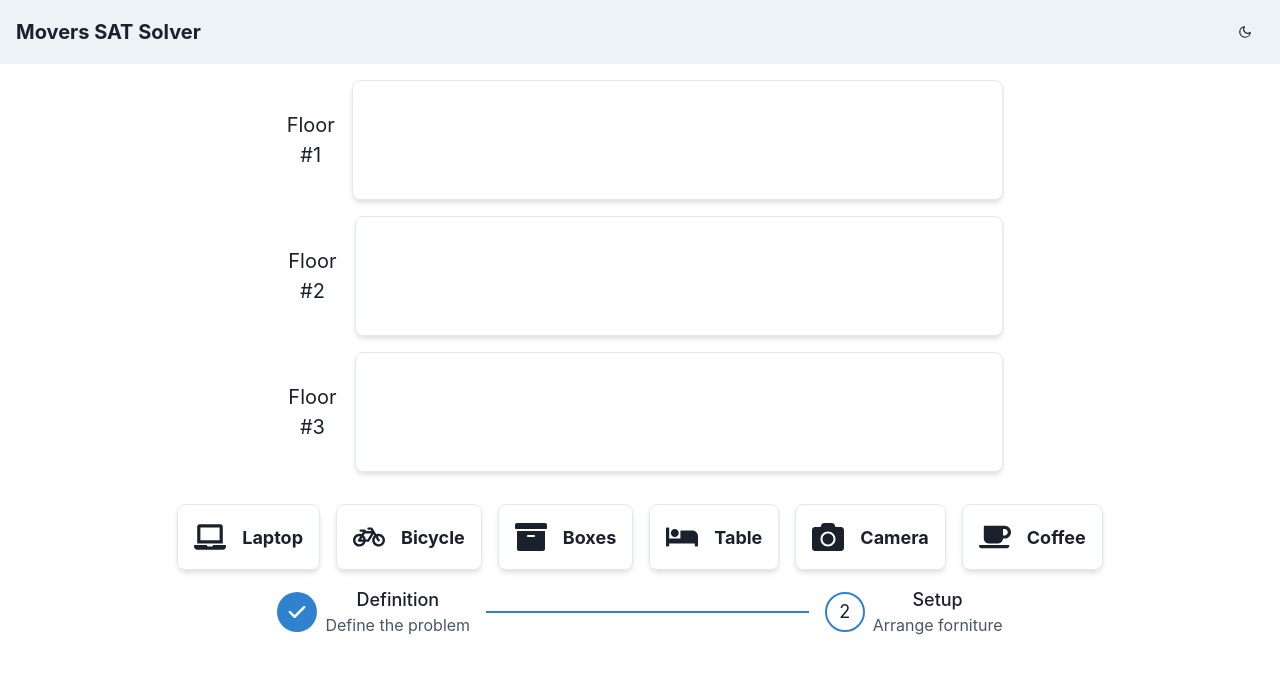
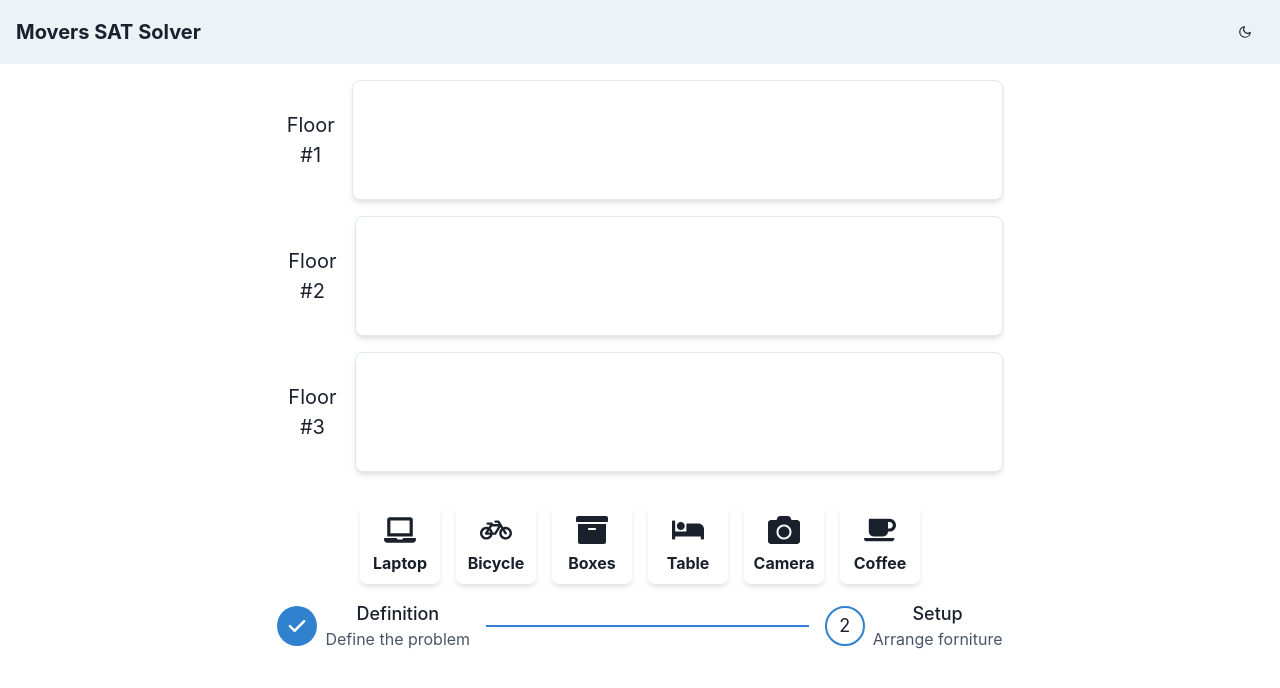
Before and after one commit to lucadibello/movers-sat-problem, a React (Create React App) app in the folder src/frontend/: page / in a window 1280 px wide. Both pictures are taken after a click on the button "Next". Shown: the top 688 px of the page. Built offline with nearby package versions, Linux system fonts and the light colour scheme.

Commit message:
Now dropzone works perfectly

```diff
--- a/src/frontend/src/components/DroppableFloor.tsx
+++ b/src/frontend/src/components/DroppableFloor.tsx
@@ -1,4 +1,4 @@
-import { Box } from "@chakra-ui/react";
+import { Box, HStack, VStack } from "@chakra-ui/react";
 import { useDrop } from "react-dnd";
 import { DragItemType } from "util/drag";
 import FornitureIcon from "./FornitureIcon";
@@ -31,8 +31,8 @@ export default function DroppableFloor({ floorNo, items, onDrop }: DroppableFloo
 			bg={isOver ? "gray.100" : "white"}
 			minH={"6em"}
 		>
-
 			{/* Render the items */}
+			<HStack gap={2}>
 				{items.map((item, index) => (
 					<Box key={index} mb={2}>
 						<FornitureIcon
@@ -44,6 +44,7 @@ export default function DroppableFloor({ floorNo, items, onDrop }: DroppableFloo
 						/>
 					</Box>
 				))}
+			</HStack>
 		</Box >
 	)
 }
--- a/src/frontend/src/components/FornitureIcon.tsx
+++ b/src/frontend/src/components/FornitureIcon.tsx
@@ -1,4 +1,4 @@
-import { Box, Text, Icon } from "@chakra-ui/react";
+import { Box, Text, Icon, Card, CardBody, Heading, Stack } from "@chakra-ui/react";
 import { useDrag } from "react-dnd";
 import { IconType } from "react-icons";
 import { DragItemType } from "util/drag";
@@ -30,24 +30,21 @@ export default function FornitureIcon({ icon, name, currentFloor, id }: Fornitur
 	const ref = collected.isDragging ? dragPreviewRef : dragRef
 
 	return (
-		<Box
+		<Stack
 			ref={ref}
-			borderWidth="1px"
-			borderRadius="lg"
-			overflow="hidden"
-			padding="4"
-			display="flex"
-			alignItems="center"
 			boxShadow="md"
+			justifyContent={"center"}
+			alignItems={"center"}
+			p={4}
+			rounded={"lg"}
+			_hover={{
+				bg: "gray.100",
+			}}
+			w="80px"
+			h="80px"
 		>
-			<Icon as={icon} w={8} h={8} mr={4} />
-			<Text fontSize="lg" fontWeight="bold">
-				{name}
-			</Text>
-			<Text fontSize="sm" ml="auto">
-				{currentFloor ? `Floor ${currentFloor}` : ""}
-				{id ? `ID ${id}` : ""}
-			</Text>
-		</Box>
+			<Icon as={icon} w={8} h={8} />
+			<Heading size='sm'>{name}</Heading>
+		</Stack>
 	)
 }
```
Lines whose indentation alone changed are shown as unchanged.
